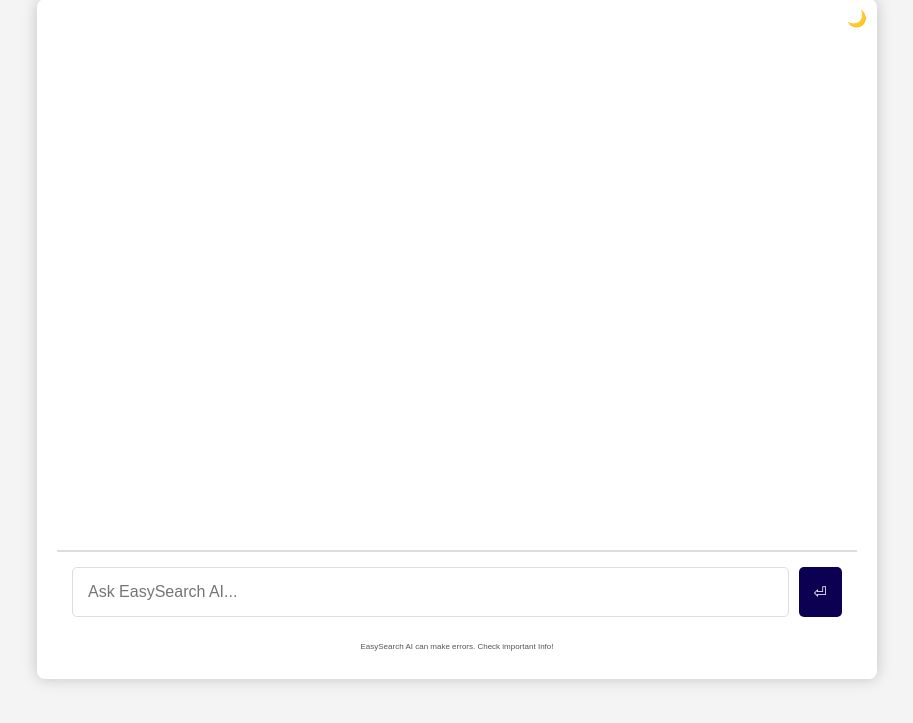
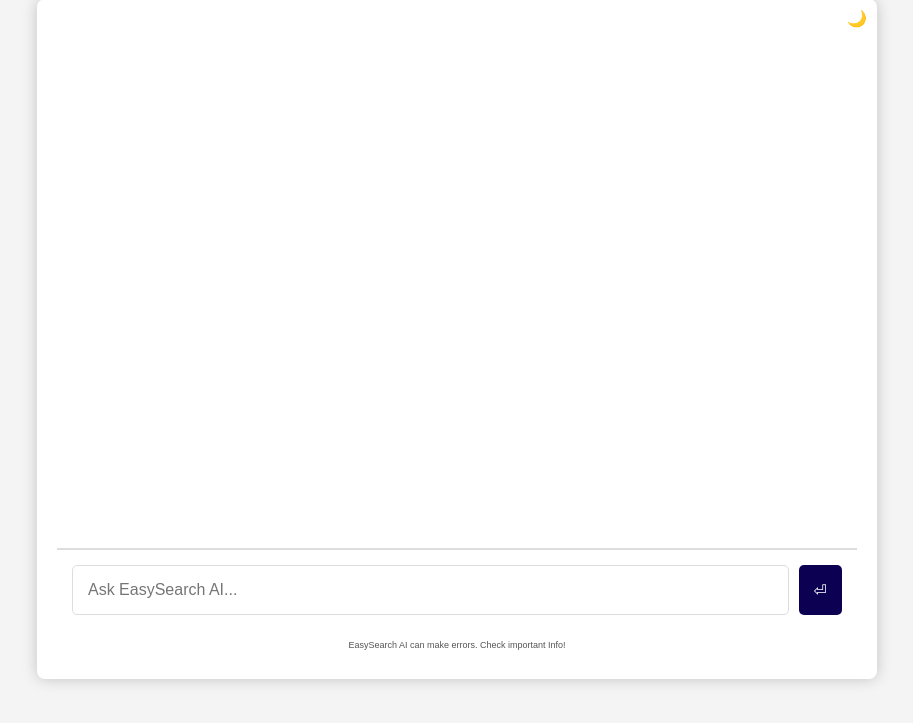
Before and after one commit to ongwaebrowser/ongaiwebservice, a Flask app: page / in a window 1280 px wide. Shown: the part 61-784 px from the top of the page, without its empty margins (183-1096 px from the left). Run offline with Flask 3, Linux system fonts and the light colour scheme.

Commit message:
Update index.html

```diff
--- a/templates/index.html
+++ b/templates/index.html
@@ -219,7 +219,7 @@
         .warning-message {
             color: #555;
             margin-top: 10px;
-            font-size: 8px;
+            font-size: 9px;
             text-align: center;
         }
     </style>
```
